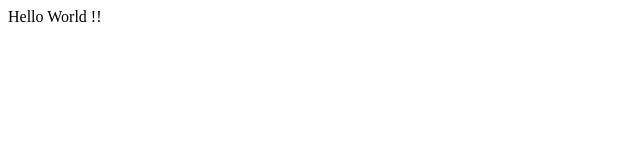
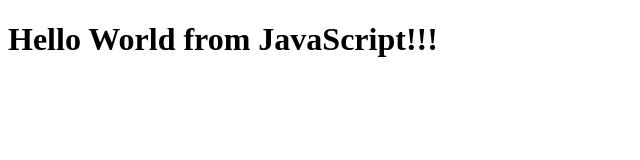
Before and after one commit to kothuruabhilashreddy/Namaste-React, a plain HTML site: page index.html in a window 1280 px wide. Shown: the whole page, without its empty margins (0-640 px from the left). Drawn offline with Linux system fonts and the light colour scheme.

Commit message:
Ass-1: Hello world prg using JS

```diff
--- /dev/null
+++ b/App.js
@@ -0,0 +1,8 @@
+// creating h1 tag to add this inside div tag
+const heading= document.createElement("h1");
+// Adding dom data inside the tag
+heading.innerHTML= "Hello World from JavaScript!!!";
+// Fetching root element using id = root
+let root= document.getElementById("root")
+// Adding child inside the root element
+root.appendChild(heading)
--- a/index.html
+++ b/index.html
@@ -6,6 +6,7 @@
     <title>Namaste-React</title>
 </head>
 <body>
-    Hello World !!
+    <div id="root"></div>
+    <script src="./App.js"></script>
 </body>
 </html>
```
